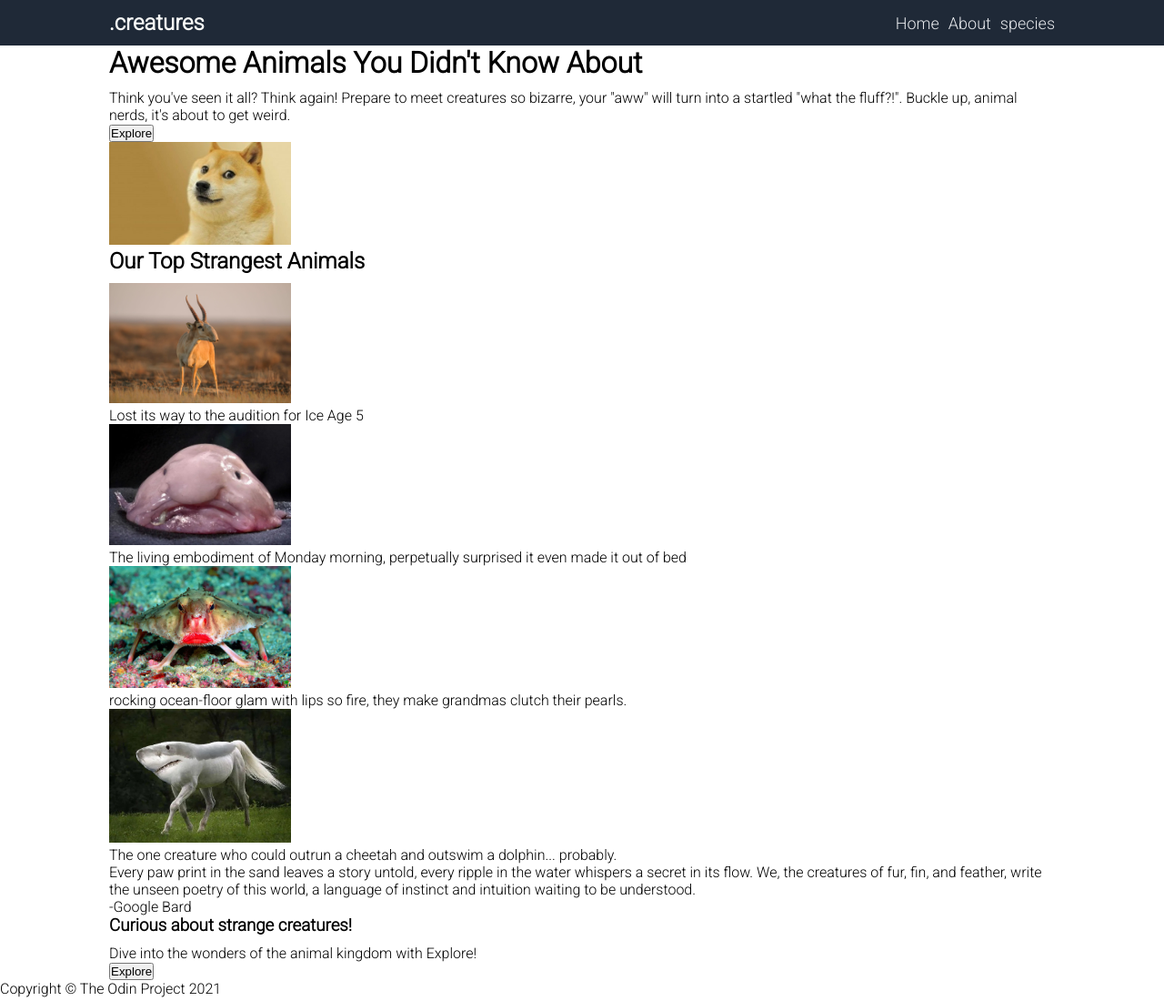
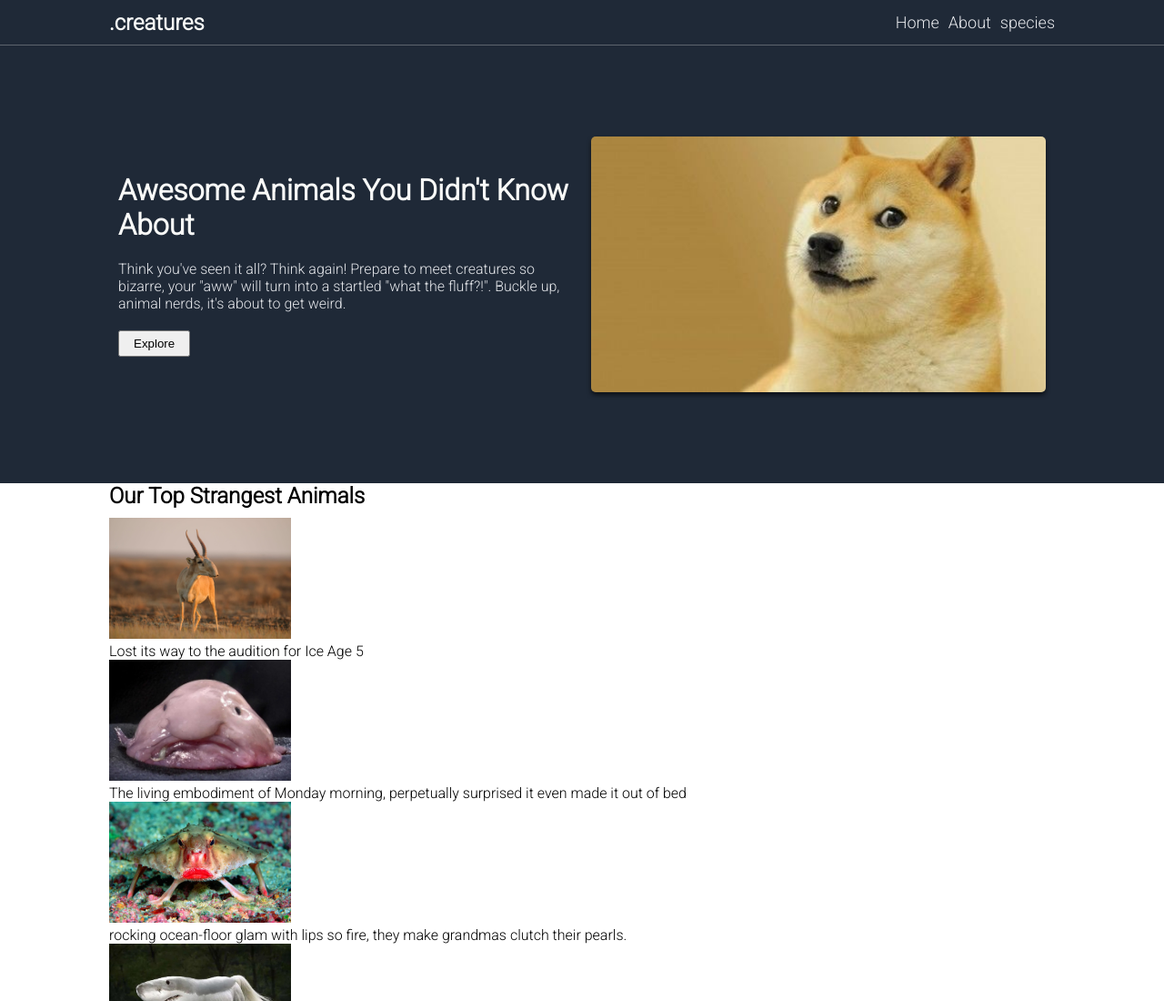
Before and after one commit to mostafa-imam/creatures, a plain HTML site: page index.html in a window 1280 px wide. Shown: the top 1100 px of the page at 91% size. Drawn offline with Linux system fonts and the light colour scheme.

Commit message:
feat(style): Add header styles

```diff
--- a/style.css
+++ b/style.css
@@ -18,7 +18,7 @@ body {
     padding: 0 30px;
 }
 
-img {
+.box > img {
     height: auto;
     width: 200px;
 }
@@ -32,7 +32,7 @@ h1, h2, h3 {
 .navbar {
     background-color: #1f2937;
     height: 50px;
-    margin-bottom: 1px solid white;
+    border-bottom: 1px solid rgba(247, 247, 247, 0.288);
 }
 
 .navbar > .container {
@@ -60,3 +60,43 @@ h1, h2, h3 {
     color: #e5e7eb;
     font-size: 18px
 }
+
+/* header styles */
+
+.header {
+    background-color: #1f2937;
+}
+
+.header > .container {
+    display: flex;
+    justify-content: center;
+    align-items: center;
+    padding: 100px 30px;
+    gap: 20px;
+    flex-wrap: wrap;
+}
+
+.header .container div {
+    max-width: 500px;
+}
+
+.container > img {
+    height: auto;
+    width: 500px;
+    border-radius: 5px;
+    box-shadow: 0px 3px 5px rgba(0, 0, 0, 0.6);
+}
+
+.header h1 {
+    color: #f9faf8;
+}
+
+.header p {
+    color: #e5e7eb;
+    margin-top: 20px;
+}
+
+.header button {
+    padding: 5px 15px;
+    margin-top: 20px;
+}
```
Also changed, not shown: index.html (indentation only).
